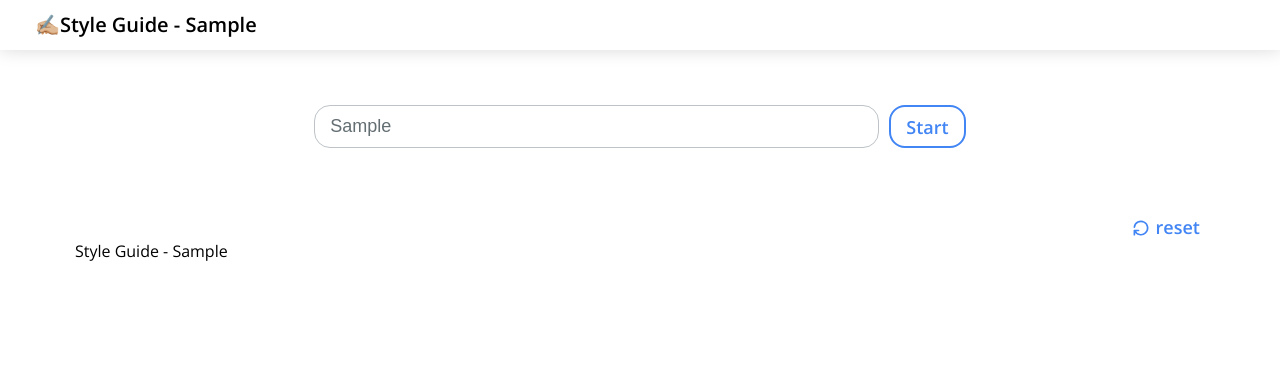
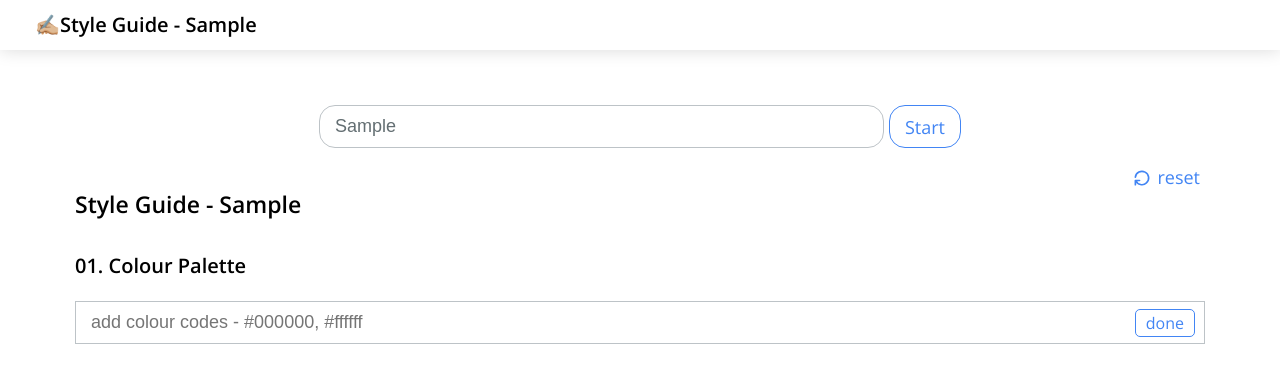
Before and after one commit to minapark127/your_style_guide, a React (Create React App) app: page / in a window 1280 px wide. Both pictures are taken after typing "Sample" into the empty fields and a click on the button "Start". Shown: the top 382 px of the page. Built offline with nearby package versions, Linux system fonts and the light colour scheme.

Commit message:
colour palette form - input, reset, edit

```diff
--- /dev/null
+++ b/src/Components/ColourPalette.js
@@ -0,0 +1,99 @@
+import { useRef, useState } from "react";
+import styled from "styled-components";
+import { ResetIcon } from "../Assets/Icons";
+
+const H2 = styled.h2`
+  font-size: 20px;
+  font-weight: 600;
+  margin-bottom: 25px;
+`;
+
+const Form = styled.form`
+  position: relative;
+  display: flex;
+  align-items: center;
+  input {
+    width: 100%;
+    padding: 10px 15px;
+    border: var(--border-lightGrey);
+    font-size: 18px;
+  }
+  button {
+    position: absolute;
+    right: 10px;
+    padding: 5px 10px;
+    border-radius: 5px;
+    font-size: 16px;
+    transition: all linear 0.2s;
+    &:hover {
+      background-color: var(--color-blue);
+      color: white;
+    }
+  }
+`;
+
+const PaletteContainer = styled.section`
+  border: var(--border-lightGrey);
+`;
+
+const useSubmit = (initialValue) => {
+  const [submitted, setSubmitted] = useState(initialValue);
+  const [colours, setColours] = useState([]);
+
+  const onSubmit = (event) => {
+    event.preventDefault();
+    const [input] = event.target.form;
+    const colours = input.value.split(" ").join("").split(",");
+    const coloursArray = colours.map((colour) => {
+      return colour.startsWith("#") ? colour : `#${colour}`;
+    });
+
+    setColours(coloursArray);
+    setSubmitted(1);
+    input.value = "";
+  };
+
+  const onReset = () => {
+    setColours([]);
+    setSubmitted(0);
+  };
+
+  return { submitted, colours, onSubmit, onReset, setSubmitted };
+};
+
+const ColourPalette = () => {
+  const colourPaletteInput = useRef(null);
+  const submit = useSubmit(0);
+
+  const onEdit = () => {
+    submit.setSubmitted(0);
+    colourPaletteInput.current.value = `${submit.colours.join(", ")}`;
+  };
+
+  return (
+    <>
+      <H2>01. Colour Palette</H2>
+      <Form onSubmit={submit.onSubmit}>
+        <input
+          type="text"
+          placeholder="add colour codes - #000000, #ffffff"
+          ref={colourPaletteInput}
+        />
+        <button onClick={submit.onSubmit}>done</button>
+      </Form>
+      {submit.submitted ? (
+        <PaletteContainer>
+          <button onClick={submit.onReset}>{ResetIcon}reset</button>
+          <button onClick={onEdit}>{ResetIcon}edit</button>
+          <ul>
+            {submit.colours.map((colour, index) => (
+              <li key={index}>{colour}</li>
+            ))}
+          </ul>
+        </PaletteContainer>
+      ) : null}
+    </>
+  );
+};
+
+export default ColourPalette;
--- a/src/Components/GlobalStyles.js
+++ b/src/Components/GlobalStyles.js
@@ -11,6 +11,8 @@ const globalStyles = createGlobalStyle`
         --color-blue: #4285f4;
         --color-red: #db4437;
         --shadow-grey: 0px 0px 18px 0px rgba(217, 217, 217, 1);
+        --border-lightGrey: 1px solid var(--color-lightGrey);
+        --border-blue: 1px solid var(--color-blue);
     }
 
     *{
@@ -32,8 +34,7 @@ const globalStyles = createGlobalStyle`
     button{
         all: unset;
         font-size: 18px;
-        font-weight: 600;
-        border: 2px solid var(--color-blue);
+        border: var(--border-blue);
         color: var(--color-blue);
         cursor: pointer;
     }
--- a/src/Components/StartForm.js
+++ b/src/Components/StartForm.js
@@ -6,7 +6,6 @@ import { ResetIcon } from "../Assets/Icons";
 const Section = styled.section`
   display: flex;
   flex-direction: column;
-  margin-bottom: 50px;
   span {
     text-align: center;
   }
@@ -21,16 +20,16 @@ const Form = styled.form`
     text-transform: capitalize;
     padding: 10px 15px;
     border-radius: 16px;
-    transition: all linear 0.3s;
+    transition: all linear 0.2s;
   }
   input[type="text"] {
     width: 50%;
-    border: 1px solid var(--color-lightGrey);
+    border: var(--border-lightGrey);
     color: var(--color-grey);
-    margin-right: 10px;
+    margin-right: 5px;
     text-transform: none;
     &:focus {
-      border: 1px solid var(--color-blue);
+      border: var(--border-blue);
       box-shadow: var(--shadow-grey);
     }
   }
--- a/src/Components/StyleGuide.js
+++ b/src/Components/StyleGuide.js
@@ -1,5 +1,19 @@
+import styled from "styled-components";
+import ColourPalette from "./ColourPalette";
+
+const H1 = styled.h1`
+  font-size: 23px;
+  font-weight: 600;
+  margin-bottom: 40px;
+`;
+
 const StyleGuide = ({ title }) => {
-  return <h2>Style Guide - {title}</h2>;
+  return (
+    <>
+      <H1>Style Guide - {title}</H1>
+      <ColourPalette />
+    </>
+  );
 };
 
 export default StyleGuide;
```
Also changed, not shown: 1 other file (tests, documents, lock files or other folders).
